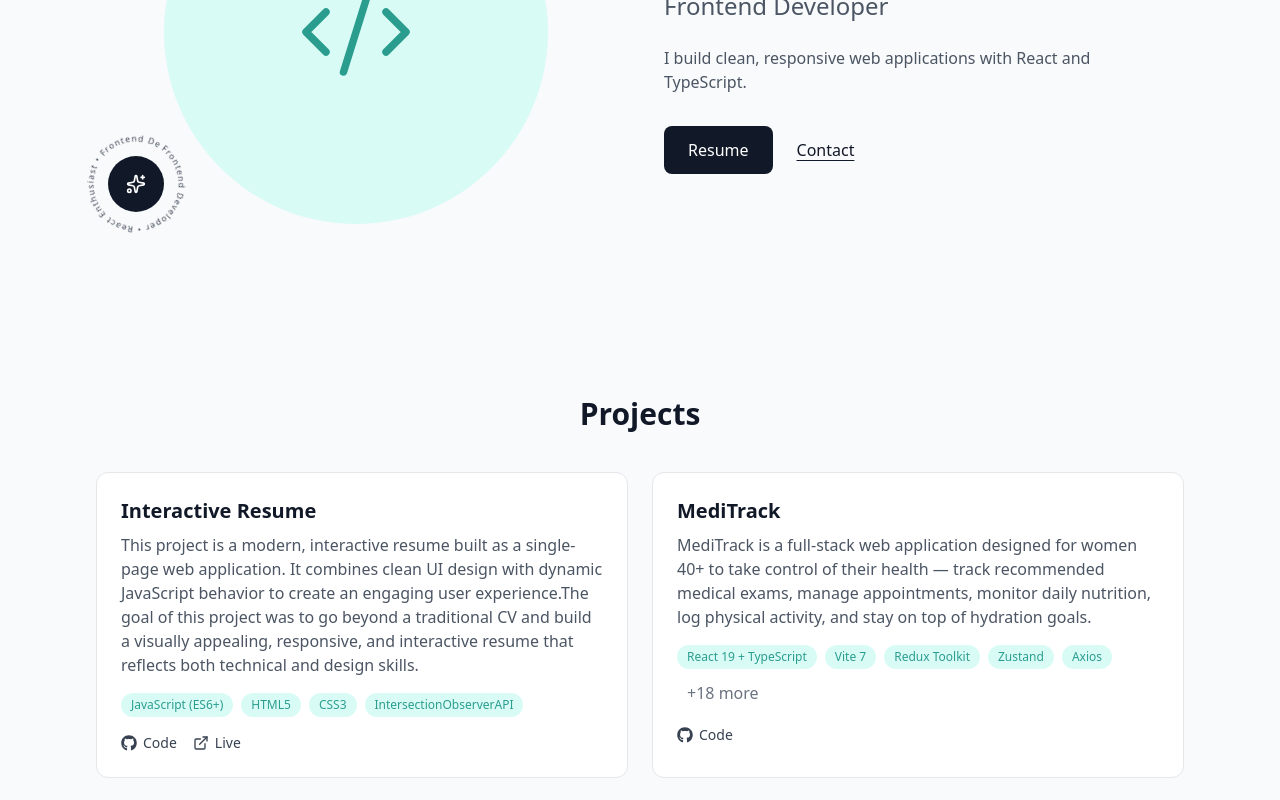
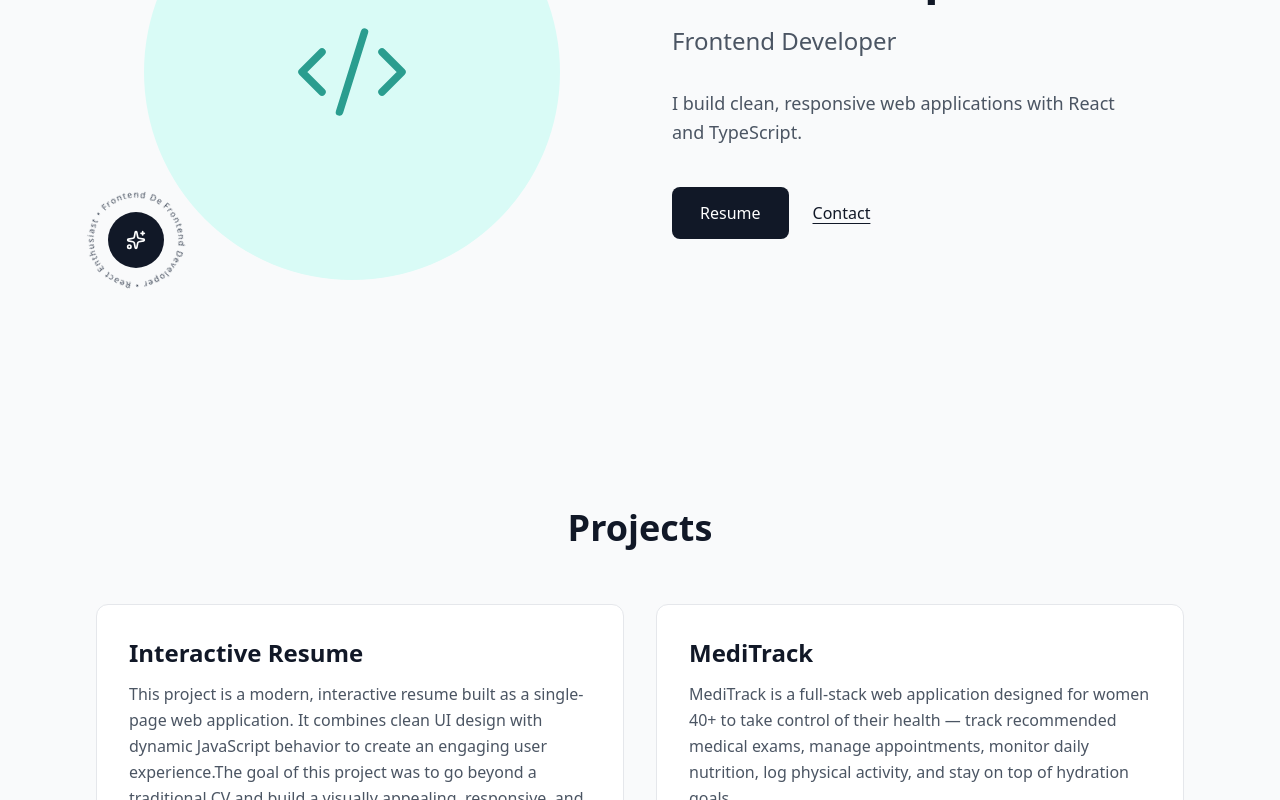
Before and after one commit to saftaclaudia/cp-portfolio, a React (Vite) app: page / in a window 1280 px wide. Shown: the part 360-1160 px from the top of the page. Built offline with nearby package versions, Linux system fonts and the light colour scheme.

Commit message:
Improve spacing and ads hover interaction to Hero and ProjetCard

```diff
--- a/src/components/Contact.tsx
+++ b/src/components/Contact.tsx
@@ -81,8 +81,8 @@ function Contact() {
   };
 
   return (
-    <section id="contact" className="px-8 py-16 max-w-2xl mx-auto">
-      <h2 className="text-3xl font-bold text-gray-900 dark:text-white text-center mb-2">
+    <section id="contact" className="px-8 py-24 max-w-2xl mx-auto">
+      <h2 className="text-4xl font-bold text-gray-900 dark:text-white text-center mb-2">
         {t("contact.title")}
       </h2>
       <p className="text-gray-600 dark:text-gray-400 text-center mb-10">
--- a/src/components/Hero.tsx
+++ b/src/components/Hero.tsx
@@ -5,9 +5,9 @@ function Hero() {
   const { t } = useTranslation();
 
   return (
-    <section className="grid grid-cols-1 md:grid-cols-2 items-center gap-12 px-8 py-16 max-w-6xl mx-auto min-h-[75vh]">
-      <div className="relative flex justify-center items-center">
-        <div className="w-72 h-72 md:w-96 md:h-96 rounded-full bg-mint-100 dark:bg-gray-800 flex items-center justify-center">
+    <section className="grid grid-cols-1 md:grid-cols-2 items-center gap-16 px-8 py-24 max-w-6xl mx-auto min-h-[85vh]">
+      <div className="relative flex justify-center items-center group">
+        <div className="w-80 h-80 md:w-[26rem] md:h-[26rem] rounded-full bg-mint-100 dark:bg-gray-800 flex items-center justify-center transition-transform duration-500 group-hover:scale-105">
           <Code2
             size={120}
             className="text-mint-700 dark:text-mint-300"
@@ -48,21 +48,21 @@ function Hero() {
       </div>
 
       <div>
-        <p className="text-mint-700 dark:text-mint-300 text-lg mb-2">
+        <p className="text-mint-700 dark:text-mint-300 text-lg mb-3">
           {t("hero.greeting")}
         </p>
-        <h1 className="text-5xl font-bold text-gray-900 dark:text-white mb-4">
+        <h1 className="text-5xl font-bold text-gray-900 dark:text-white mb-5 leading-tight">
           {t("hero.name")}
         </h1>
-        <h2 className="text-2xl text-gray-600 dark:text-gray-300 mb-6">
+        <h2 className="text-2xl text-gray-600 dark:text-gray-300 mb-8">
           {t("hero.title")}
         </h2>
-        <p className="text-gray-600 dark:text-gray-400 max-w-md mb-8">
+        <p className="text-gray-600 dark:text-gray-400 max-w-md mb-10 text-lg leading-relaxed">
           {t("hero.description")}
         </p>
 
         <div className="flex items-center gap-6">
-          <button className="bg-gray-900 dark:bg-white text-white dark:text-gray-900 px-6 py-3 rounded-lg font-medium hover:bg-gray-800 dark:hover:bg-gray-100 transition-colors">
+          <button className="bg-gray-900 dark:bg-white text-white dark:text-gray-900 px-7 py-3.5 rounded-lg font-medium hover:bg-gray-800 dark:hover:bg-gray-100 hover:-translate-y-0.5 transition-all duration-200">
             {t("hero.resume")}
           </button>
           <a
--- a/src/components/ProjectCard.tsx
+++ b/src/components/ProjectCard.tsx
@@ -11,30 +11,30 @@ function ProjectCard({ project }: ProjectCardProps) {
   const remainingCount = project.tech.length - visibleTech.length;
 
   return (
-    <div className="bg-white dark:bg-gray-900 rounded-xl p-6 border border-gray-200 dark:border-gray-800 hover:border-mint-500 dark:hover:border-mint-500 transition-colors">
-      <h3 className="text-xl font-bold text-gray-900 dark:text-white mb-2">
+    <div className="bg-white dark:bg-gray-900 rounded-xl p-8 border border-gray-200 dark:border-gray-800 hover:border-mint-500 dark:hover:border-mint-500 hover:-translate-y-1 hover:shadow-xl dark:hover:shadow-mint-900/20 transition-all duration-300">
+      <h3 className="text-2xl font-bold text-gray-900 dark:text-white mb-3">
         {project.title}
       </h3>
-      <p className="text-gray-600 dark:text-gray-400 mb-4">
+      <p className="text-gray-600 dark:text-gray-400 mb-6 leading-relaxed">
         {project.description}
       </p>
-      <div className="flex flex-wrap gap-2 mb-4">
+      <div className="flex flex-wrap gap-2 mb-6">
         {visibleTech.map((techName) => (
           <span
             key={techName}
-            className="text-xs font-medium bg-mint-100 dark:bg-gray-800 text-mint-700 dark:text-mint-300 px-2.5 py-1 rounded-full"
+            className="text-xs font-medium bg-mint-100 dark:bg-gray-800 text-mint-700 dark:text-mint-300 px-3 py-1.5 rounded-full"
           >
             {techName}
           </span>
         ))}
         {remainingCount > 0 && (
-          <span className="text-sx font-medium text-gray-500 dark:text-gray-400 px-2.5 py-1">
+          <span className="text-sx font-medium text-gray-500 dark:text-gray-400 px-3 py-1.5">
             +{remainingCount} more
           </span>
         )}
       </div>
 
-      <div className="flex items-center gap-4">
+      <div className="flex items-center gap-5">
         <a
           href={project.githubUrl}
           target="_blank"
--- a/src/components/Projects.tsx
+++ b/src/components/Projects.tsx
@@ -6,11 +6,11 @@ function Projects() {
   const { t } = useTranslation();
 
   return (
-    <section id="projects" className="px-8 py-16 max-w-6xl mx-auto">
-      <h2 className="text-3xl font-bold text-gray-900 dark:text-white mb-2 text-center">
+    <section id="projects" className="px-8 py-24 max-w-6xl mx-auto">
+      <h2 className="text-4xl font-bold text-gray-900 dark:text-white mb-2 text-center">
         {t("header.projects")}
       </h2>
-      <div className="grid grid-cols-1 md:grid-cols-2 gap-6 mt-10">
+      <div className="grid grid-cols-1 md:grid-cols-2 gap-8 mt-14">
         {projects.map((project) => (
           <ProjectCard key={project.id} project={project} />
         ))}
```
